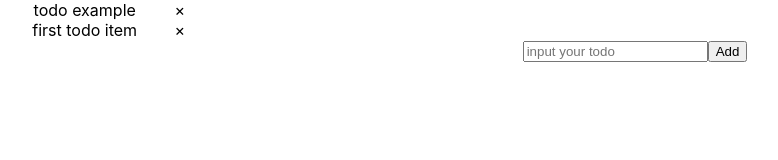
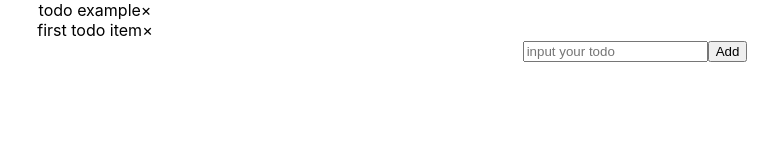
Before and after one commit to Cik-hey/todolist-with-antd, a React (Create React App) app: page / in a window 1280 px wide. Shown: the top 160 px of the page, without its empty margins (5-783 px from the left). Built offline with nearby package versions, Linux system fonts and the light colour scheme.

Commit message:
refactor: added promise syntax in todolist

```diff
--- a/src/features/todo/TodoItem.css
+++ b/src/features/todo/TodoItem.css
@@ -1,10 +1,6 @@
 .done {
     text-decoration: line-through;
 }
-.times {
-    float:right;
-    margin-right: 10px;
-  }
 .task-item {
     width: 200px;
 }
--- a/src/features/todo/TodoItem.js
+++ b/src/features/todo/TodoItem.js
@@ -14,6 +14,22 @@ const TodoItem = (props) =>  {
     const onToggle = () => {
         dispatch(toggleTodo(todo.id));
     };
+
+    let myPromise = new Promise(function(myResolve, myReject) {
+        if (todo.done === true) {
+          myResolve("todo.done is true");
+        } else {
+          myReject("todo.done is false");
+        }
+      });
+
+      myPromise.then(
+        function(value) {
+            console.log(value);},
+        function(error) {
+            console.log(error);}
+      );
+
   return <div className="task-item" onClick={onToggle}>
     <span className={todo.done ? "done" : ""}>{todo.text}</span>
     <span className="times" onClick={onDelete}>&times;</span>
```
